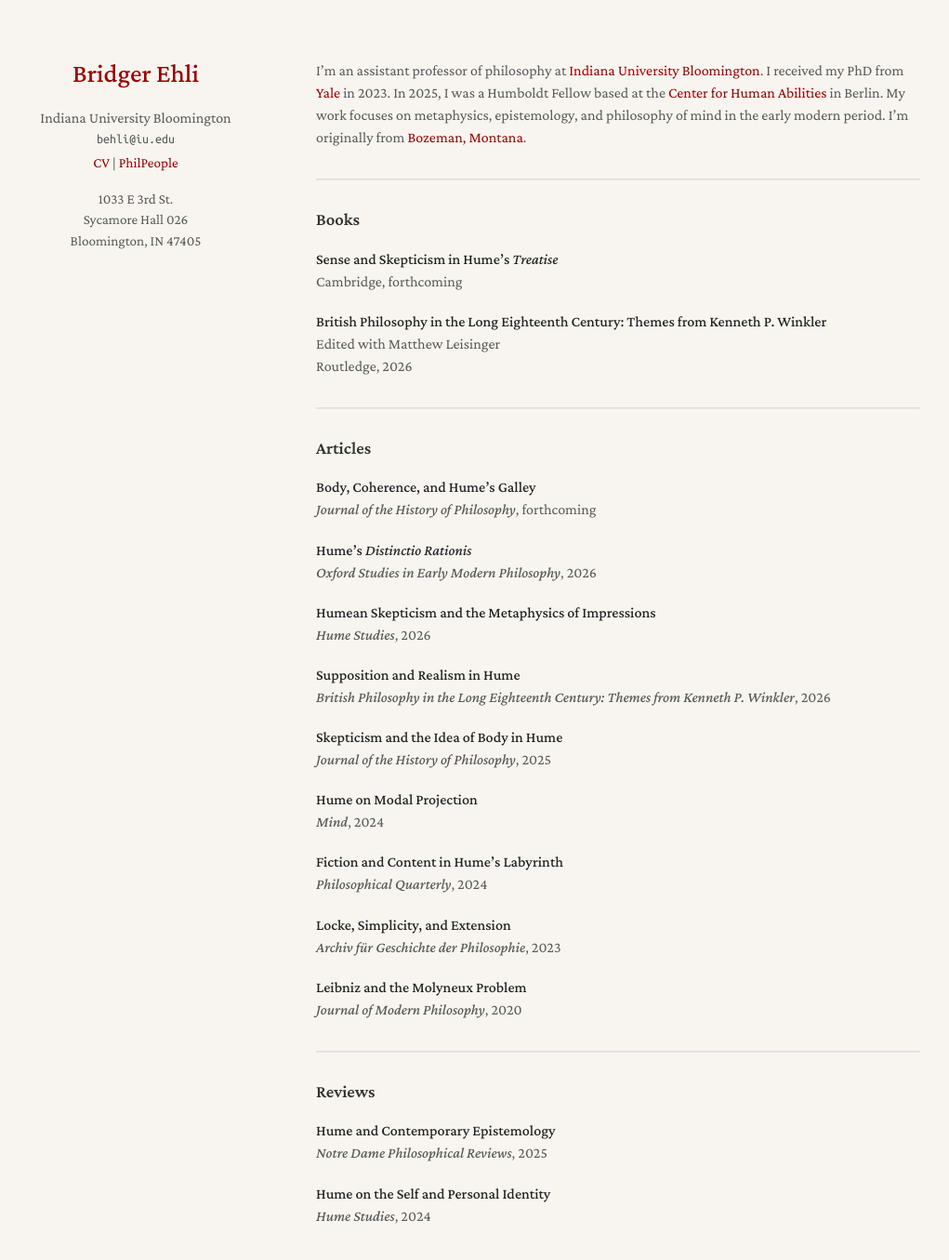
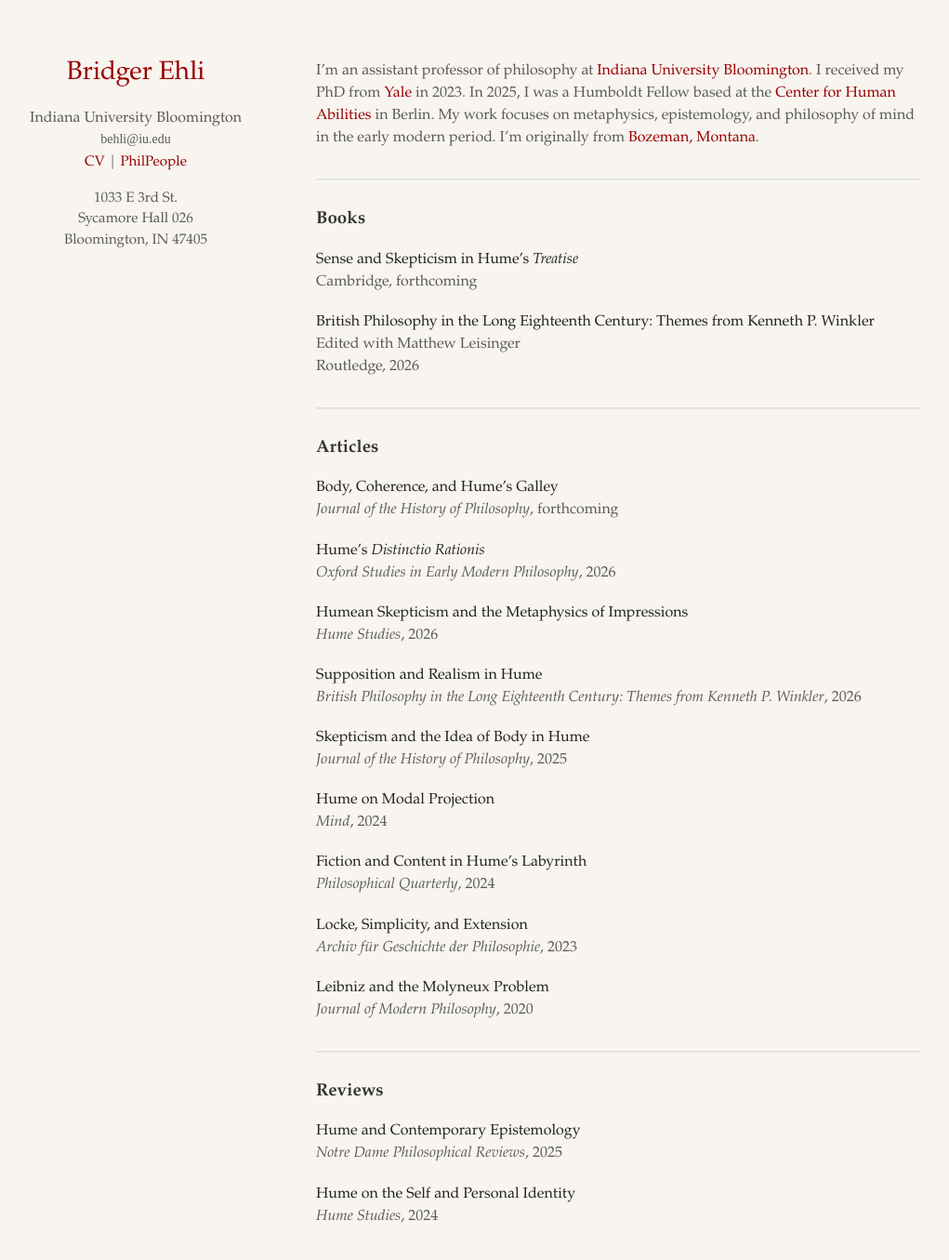
Before and after one commit to bridgerehli/bridgerehli.github.io, a Jekyll site: the page built from index.md, in a window 1280 px wide and 1400 px high. Shown: the top 1355 px of the window at 93% size, without its empty margins (130-1151 px from the left). Built offline with Jekyll 4.4.1, drawn with Linux system fonts in a browser that asks for light colours; a style sheet for code colours, icons or effects is not loaded.

Commit message:
Update font.css

```diff
--- a/assets/css/font.css
+++ b/assets/css/font.css
@@ -1,11 +1,25 @@
-@import url('https://fonts.googleapis.com/css2?family=Crimson+Pro:ital,wght@0,400;0,500;0,600;1,500;1,600&display=swap');
-@import url('https://fonts.googleapis.com/css2?family=Ubuntu+Mono&display=swap');
+@import url('https://fonts.googleapis.com/css2?family=EB+Garamond:ital,wght@0,400;0,500;0,600;1,400;1,500;1,600&display=swap');
+
+:root {
+  --site-font-family: Garamond, "EB Garamond", "Adobe Garamond Pro", "Apple Garamond", Georgia, serif;
+}
+
+html,
+body,
+button,
+input,
+select,
+textarea {
+  font-family: var(--site-font-family);
+}
 
 body {
   background-color: #fff;
-  padding:0px;
-  font: 16.0px/1.5 Crimson Pro, serif;
-  color:#595959;
-  font-weight:400;
-  margin:0
+  padding: 0px;
+  font-family: var(--site-font-family);
+  font-size: 16.0px;
+  line-height: 1.5;
+  color: #595959;
+  font-weight: 400;
+  margin: 0;
 }
```
